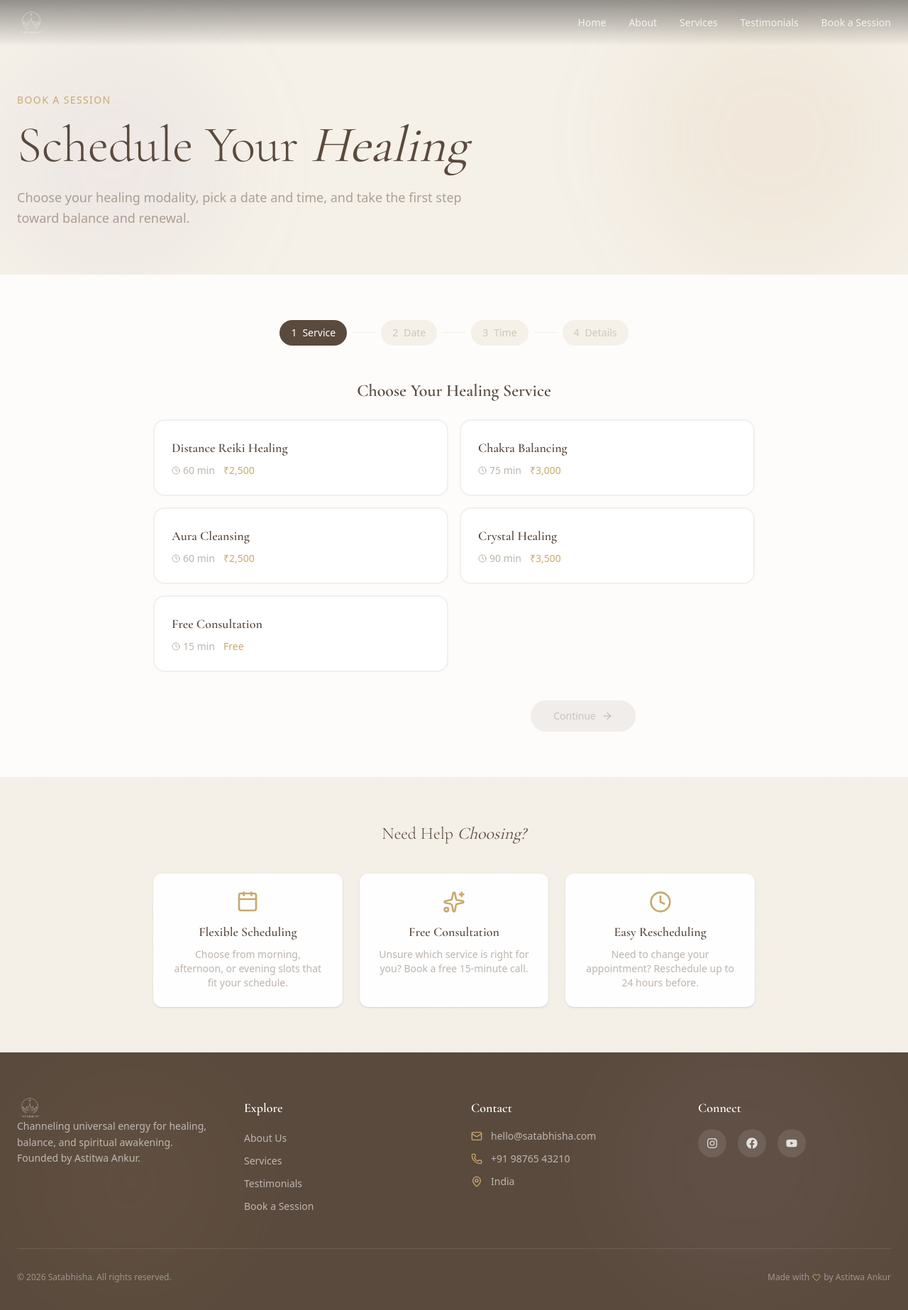
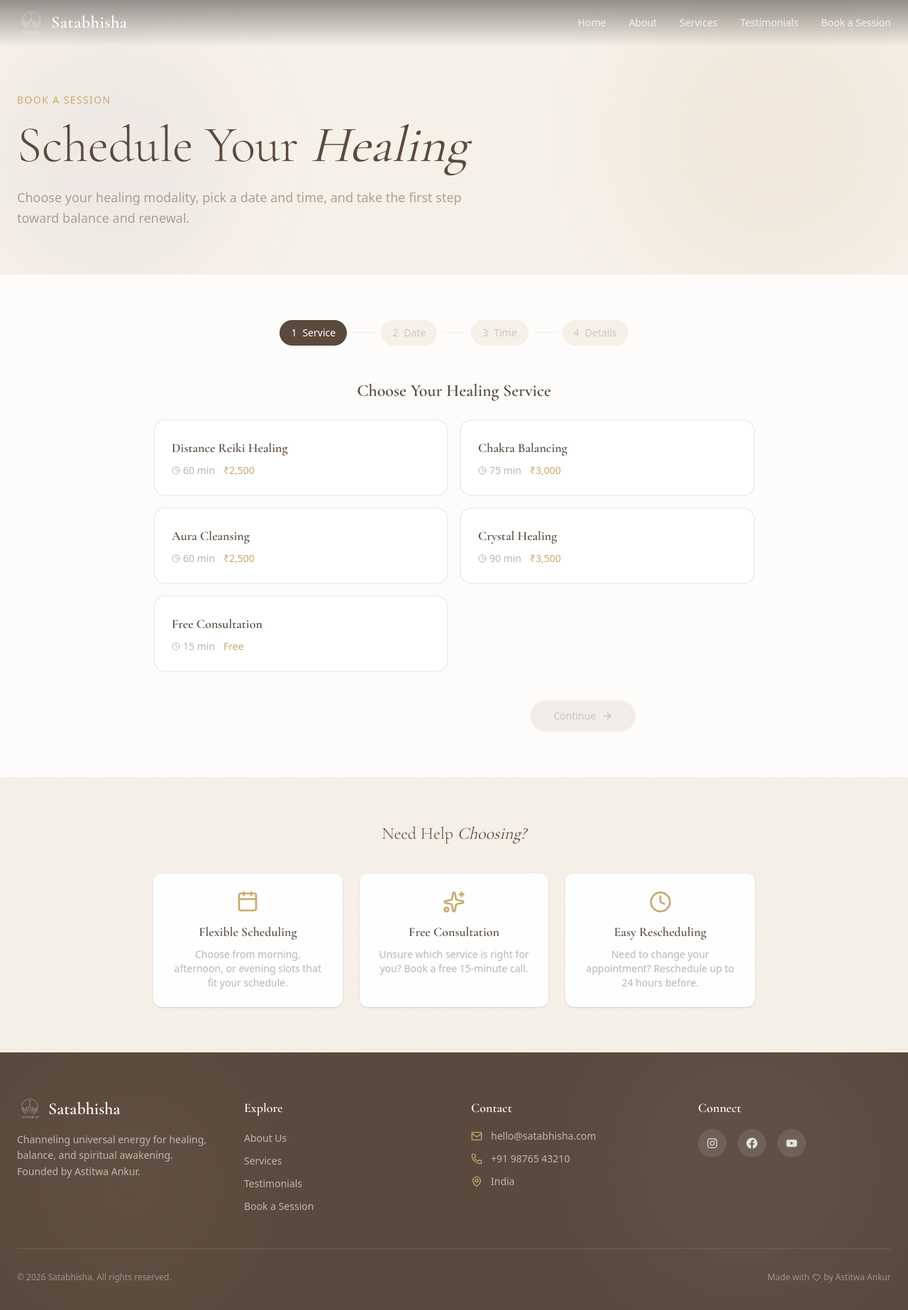
Before and after one commit to ishaan-bits/shabtbhisha, a Next.js app: page /book in a window 1280 px wide. Shown: the top 1846 px of the page at 71% size. Built offline with nearby package versions, Linux system fonts and the light colour scheme.

Commit message:
Revert "Remove text label from logo - display logo image only"
This reverts commit 3ca2476dbabd46a7a8f8a64b05528582d960643f.

```diff
--- a/src/app/admin/page.tsx
+++ b/src/app/admin/page.tsx
@@ -55,8 +55,11 @@ export default function AdminLogin() {
       >
         {/* Logo */}
         <div className="text-center mb-8">
-          <div className="mb-4">
-            <Image src="/logo.png" alt="Satabhisha" width={56} height={56} className="rounded-full brightness-0 invert mx-auto" />
+          <div className="inline-flex items-center gap-2 mb-4">
+            <Image src="/logo.png" alt="Satabhisha" width={48} height={48} className="rounded-full brightness-0 invert" />
+            <span className="font-[family-name:var(--font-heading)] text-3xl font-semibold text-white">
+              Satabhisha
+            </span>
           </div>
           <p className="text-white/50 text-sm">Admin Console</p>
         </div>
--- a/src/components/Footer.tsx
+++ b/src/components/Footer.tsx
@@ -17,8 +17,11 @@ export default function Footer() {
         <div className="grid md:grid-cols-4 gap-12">
           {/* Brand */}
           <div className="md:col-span-1">
-            <Link href="/" className="mb-4">
+            <Link href="/" className="flex items-center gap-2 mb-4">
               <Image src="/logo.png" alt="Satabhisha" width={36} height={36} className="rounded-full brightness-0 invert" />
+              <span className="font-[family-name:var(--font-heading)] text-2xl font-semibold text-white">
+                Satabhisha
+              </span>
             </Link>
             <p className="text-sm text-white/60 leading-relaxed">
               Channeling universal energy for healing, balance, and spiritual
--- a/src/components/Navbar.tsx
+++ b/src/components/Navbar.tsx
@@ -36,8 +36,11 @@ export default function Navbar() {
       }`}
     >
       <nav className="max-w-7xl mx-auto px-6 py-4 flex items-center justify-between">
-        <Link href="/" className="group">
+        <Link href="/" className="flex items-center gap-2 group">
           <Image src="/logo.png" alt="Satabhisha" width={40} height={40} className="rounded-full brightness-0 invert group-hover:rotate-12 transition-transform duration-300" />
+          <span className={`font-[family-name:var(--font-heading)] text-2xl font-semibold tracking-wide transition-colors duration-300 ${scrolled ? "text-primary-dark" : "text-white"}`}>
+            Satabhisha
+          </span>
         </Link>
 
         {/* Desktop nav */}
--- a/src/components/admin/AdminLayout.tsx
+++ b/src/components/admin/AdminLayout.tsx
@@ -63,14 +63,15 @@ export default function AdminLayout({
         {/* Logo */}
         <div className="flex items-center justify-between px-4 py-5 border-b border-white/10">
           {!collapsed && (
-            <Link href="/admin/dashboard">
-              <Image src="/logo.png" alt="Satabhisha" width={32} height={32} className="rounded-full brightness-0 invert" />
+            <Link href="/admin/dashboard" className="flex items-center gap-2">
+                <Image src="/logo.png" alt="Satabhisha" width={32} height={32} className="rounded-full brightness-0 invert" />
+              <span className="font-[family-name:var(--font-heading)] text-lg font-semibold">
+                Satabhisha
+              </span>
             </Link>
           )}
           {collapsed && (
-            <Link href="/admin/dashboard">
-              <Image src="/logo.png" alt="Satabhisha" width={32} height={32} className="rounded-full brightness-0 invert mx-auto" />
-            </Link>
+            <Image src="/logo.png" alt="Satabhisha" width={32} height={32} className="rounded-full brightness-0 invert mx-auto" />
           )}
           <button
             onClick={() => setCollapsed(!collapsed)}
@@ -153,9 +154,13 @@ export default function AdminLayout({
             <div className="flex items-center justify-between px-4 py-5 border-b border-white/10">
               <Link
                 href="/admin/dashboard"
+                className="flex items-center gap-2"
                 onClick={() => setMobileOpen(false)}
               >
-                <Image src="/logo.png" alt="Satabhisha" width={32} height={32} className="rounded-full brightness-0 invert" />
+              <Image src="/logo.png" alt="Satabhisha" width={32} height={32} className="rounded-full brightness-0 invert" />
+                <span className="font-[family-name:var(--font-heading)] text-lg font-semibold">
+                  Satabhisha
+                </span>
               </Link>
               <button
                 onClick={() => setMobileOpen(false)}
```
